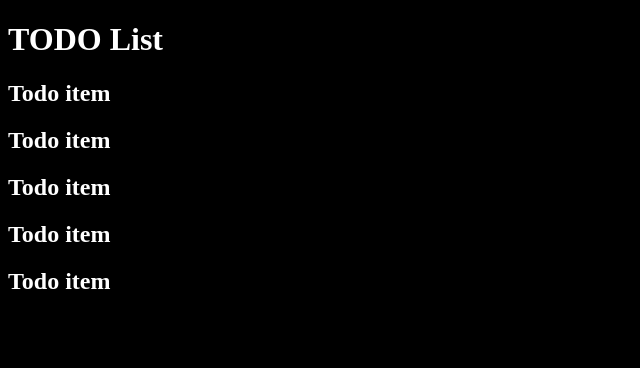
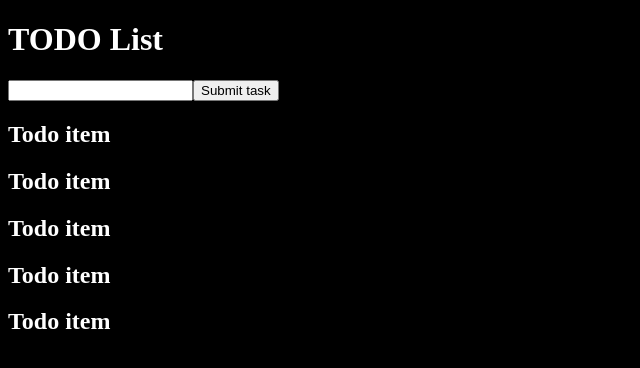
Before and after one commit to Hea092024/ToDo-List-React, a React (Vite) app: page / in a window 1280 px wide. Shown: the top 368 px of the page, without its empty margins (0-640 px from the left). Built offline with nearby package versions, Linux system fonts and the light colour scheme.

Commit message:
added input + button inside form tag

```diff
--- a/src/components/Header.jsx
+++ b/src/components/Header.jsx
@@ -1,7 +1,11 @@
-export default function Header () {
+export default function Header ({data : {addTask}}) {
     return (
         <div>
             <h1>TODO List</h1>
+            <form action="">
+            <input type="text" />
+            <button>Submit task</button>
+            </form>
         </div>
     )
 }
```
